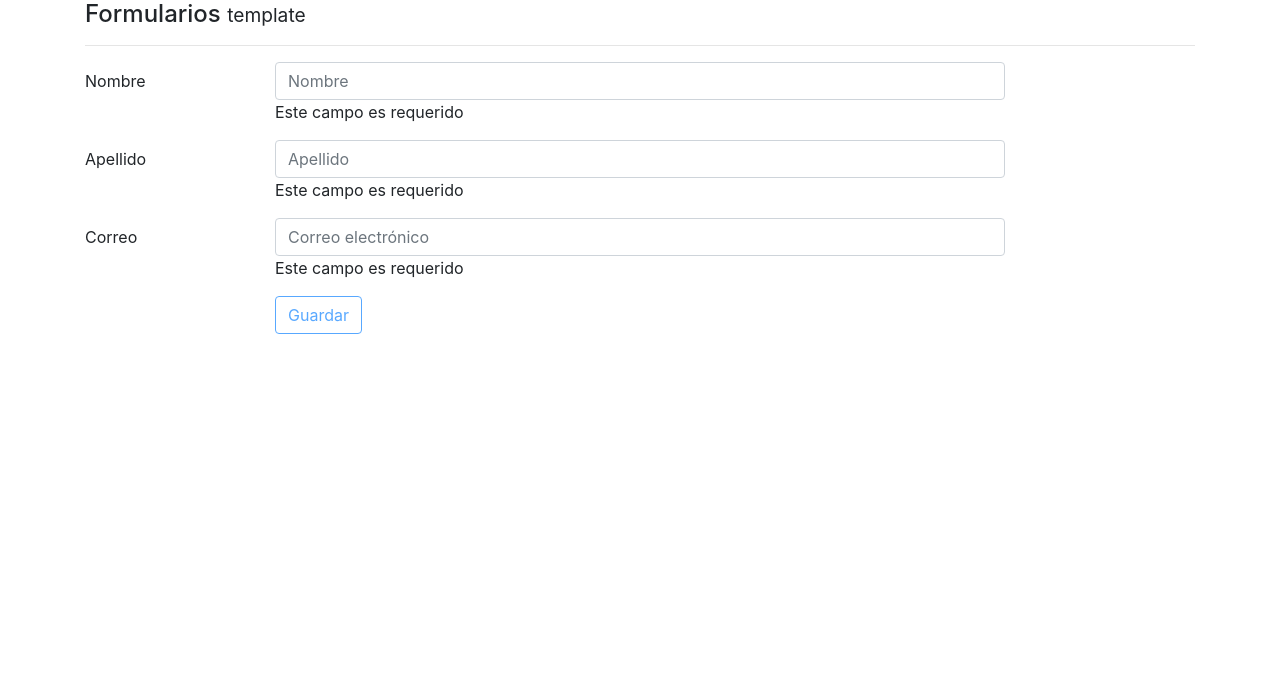
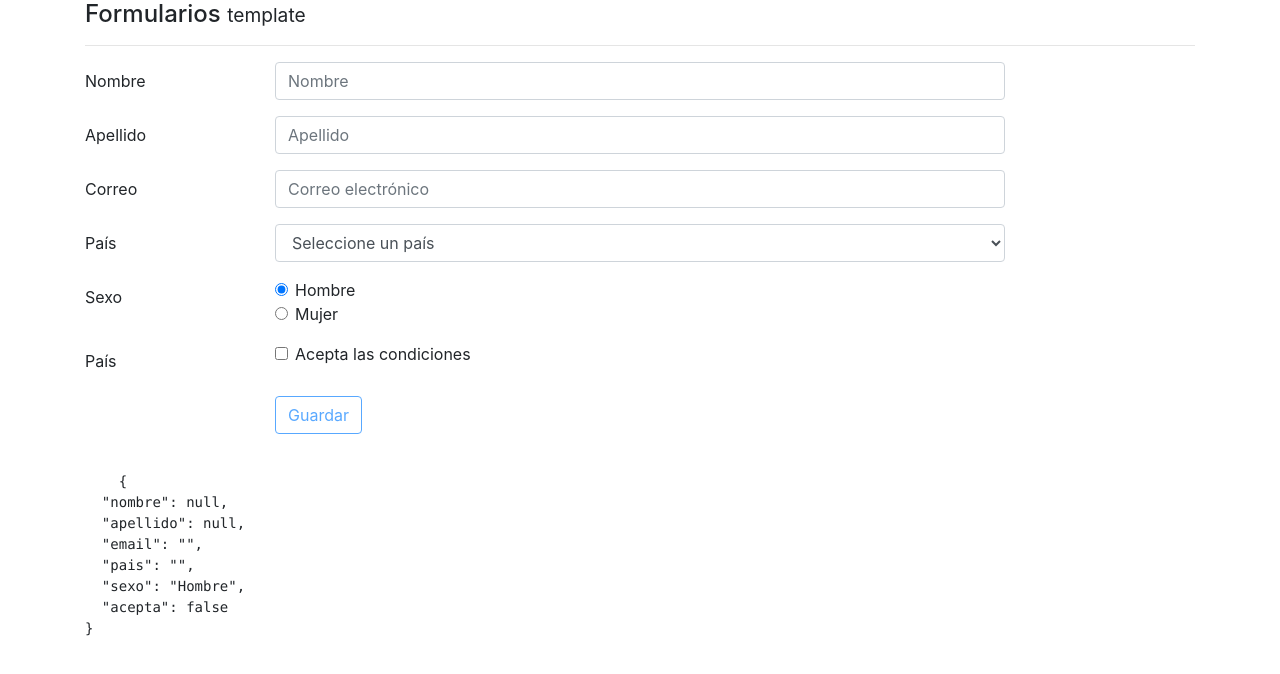
Before and after one commit to oscarval/forms_angular4, an Angular app: page / in a window 1280 px wide. Shown: the top 674 px of the page. Built offline with nearby package versions, Linux system fonts and the light colour scheme.

Commit message:
Others forms control an validation

```diff
--- a/src/app/components/template/template.component.html
+++ b/src/app/components/template/template.component.html
@@ -13,10 +13,10 @@
         <input class="form-control" type="text" placeholder="Nombre" name="nombre" [(ngModel)]="usuario.nombre" minlength="5" required
           #nombre="ngModel">
 
-        <div  *ngIf="nombre.errors?.required">
+        <div *ngIf="nombre.errors?.required && nombre.touched">
           Este campo es requerido
         </div>
-        <div c *ngIf="nombre.errors?.minlength">
+        <div *ngIf="nombre.errors?.minlength && nombre.touched">
           Por lo menos {{nombre.errors.minlength.requiredLength}} caracteres
         </div>
       </div>
@@ -28,7 +28,7 @@
 
         <input class="form-control" type="text" placeholder="Apellido" name="apellido" [(ngModel)]="usuario.apellido" required #apellido="ngModel">
 
-        <div *ngIf="apellido.errors?.required">
+        <div *ngIf="apellido.errors?.required && apellido.touched">
           Este campo es requerido
         </div>
       </div>
@@ -43,11 +43,46 @@
       <input class="form-control" type="email" placeholder="Correo electrónico" name="email" [(ngModel)]="usuario.email" required
         pattern="[a-z0-9._%+-]+@[a-z0-9.-]+\.[a-z]{2,4}$" #email="ngModel">
 
-      <div *ngIf="email.errors?.required">
+      <div *ngIf="email.errors?.required && email.touched">
         Este campo es requerido
       </div>
-      <div *ngIf="email.errors?.pattern">
+      <div *ngIf="email.errors?.pattern && email.touched">
         El formato de email no es correcto
+      </div>
+    </div>
+  </div>
+
+  <div class="form-group row">
+    <label class="col-2 col-form-label">País</label>
+    <div class="col-md-8">
+      <select [(ngModel)]="usuario.pais" name="pais" #pais="ngModel" class="form-control">
+        <option value=""> Seleccione un país</option>
+        <option *ngFor="let p of paises" [value]="p.codigo">{{ p.texto }}</option>
+      </select>
+    </div>
+  </div>
+
+
+  <div class="form-group row">
+    <label class="col-2 col-form-label">Sexo</label>
+    <div class="col-md-8">
+      <div *ngFor="let s of sexos" class="form-check">
+        <input [(ngModel)]="usuario.sexo" class="form-check-input" type="radio" name="sexo" [value]="s">
+        <label class="form-check-label" for="exampleRadios1">
+          {{ s }}
+        </label>
+      </div>
+    </div>
+  </div>
+
+  <div class="form-group row">
+    <label class="col-2 col-form-label">País</label>
+    <div class="col-md-8">
+      <div class="form-check">
+        <input [(ngModel)]="usuario.acepta" class="form-check-input" type="checkbox" name="acepta" [value]="usuario.acepta" required>
+        <label class="form-check-label" for="defaultCheck1">
+          Acepta las condiciones
+        </label>
       </div>
     </div>
   </div>
@@ -64,3 +99,10 @@
   </div>
 
 </form>
+
+
+<pre>
+
+    {{ usuario | json}}
+
+  </pre>
--- a/src/app/components/template/template.component.ts
+++ b/src/app/components/template/template.component.ts
@@ -11,8 +11,18 @@ export class TemplateComponent implements OnInit {
   usuario: Object = {
     nombre: null,
     apellido : null,
-    email: ''
+    email: '',
+    pais: '',
+    sexo: 'Hombre',
+    acepta: false
   };
+
+  paises: Object[] = [
+    {codigo: 'ES', texto: 'España'},
+    {codigo: 'EEUU', texto: 'Estados Unidos'}
+  ];
+
+  sexos: string[] = ['Hombre', 'Mujer'];
 
   constructor() { }
 
```
